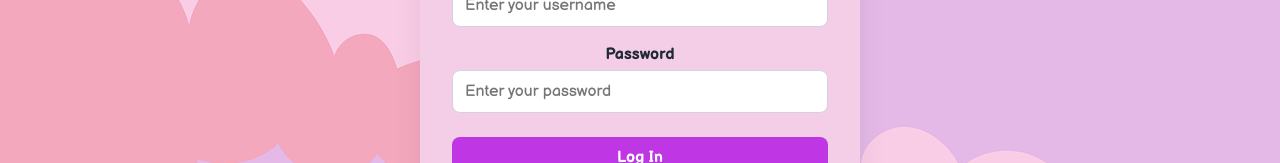
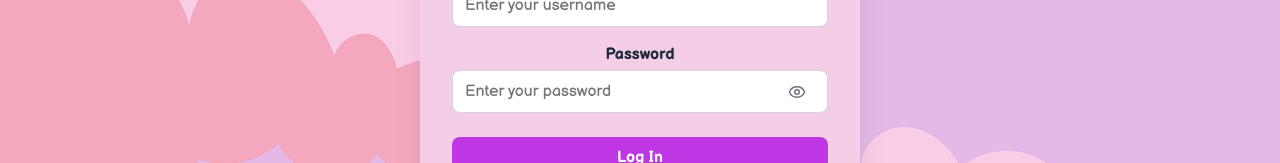
Before and after one commit to marzort/sonder, a React (Vite) app in the folder frontend/: page / in a window 1280 px wide. Shown: the part 454-617 px from the top of the page. Built offline with nearby package versions, Linux system fonts and the light colour scheme; no server answers.

Commit message:
changed password field type

```diff
--- a/frontend/package.json
+++ b/frontend/package.json
@@ -12,6 +12,7 @@
   "dependencies": {
     "@dicebear/core": "^10.7.0",
     "@dicebear/styles": "^10.6.0",
+    "lucide-react": "^1.77.0",
     "react": "^19.2.8",
     "react-dom": "^19.2.8"
   },
--- a/frontend/src/components/AuthForm.tsx
+++ b/frontend/src/components/AuthForm.tsx
@@ -1,4 +1,5 @@
 import { useState } from 'react'
+import { Eye, EyeOff } from 'lucide-react'
 import { loginUser, registerUser } from '../api'
 import '../templates/auth.css'
 
@@ -9,7 +10,12 @@ interface AuthFormProps {
 function AuthForm({ onLogin }: AuthFormProps) {
     const [username, setUsername] = useState('')
     const [password, setPassword] = useState('')
+    const [showPassword, setShowPassword] = useState(false)
     const [message, setMessage] = useState('')
+
+    const togglePasswordVisibility = () => {
+        setShowPassword((prev) => !prev)
+    }
 
     function validateForm() {
         if (!username.trim()) {
@@ -95,14 +101,31 @@ function AuthForm({ onLogin }: AuthFormProps) {
 
                 <div className="form-group">
                     <label htmlFor="password">Password</label>
+                    <div className="input-container">
                         <input
-                        type="text"
+                            type={showPassword ? "text" : "password"}
                             value={password}
                             onChange={(event) =>
                                 setPassword(event.target.value)
                             }
                             placeholder="Enter your password"
                         />
+
+                        <button
+                            className="show-password-button"
+                            type="button"
+                            onClick={togglePasswordVisibility}
+                            aria-label={showPassword ? 'Hide password' : 'Show password'}
+                        >
+                            {showPassword ? <EyeOff size={18} /> : <Eye size={18} />}
+                        </button>
+                    </div>
+
+
+                    <div className="password-toggle">
+
+                    </div>
+
                 </div>
 
                 <div className="auth-buttons">
--- a/frontend/src/templates/auth.css
+++ b/frontend/src/templates/auth.css
@@ -31,6 +31,7 @@
 
 .form-group input {
     width: 100%;
+    box-sizing: border-box;
     padding: 11px 12px;
     border: 1px solid #d1d5db;
     border-radius: 8px;
@@ -58,6 +59,29 @@
     }
 }
 
+.input-container {
+    position: relative;
+    width: 100%;
+}
+
+.input-container input {
+    padding-right: 75px;
+}
+
+.show-password-button {
+    display: flex;
+    justify-content: center;
+    border: none;
+    position: absolute;
+    background: transparent;
+    color: #6b7280;
+    padding: 4px;
+    right: 18px;
+    top: 50%;
+    transform: translateY(-50%);
+
+}
+
 @media (max-width: 700px) {
     .auth-card {
         padding: 24px;
```
Also changed, not shown: 1 other file (tests, documents, lock files or other folders). Lines whose indentation alone changed are shown as unchanged.
